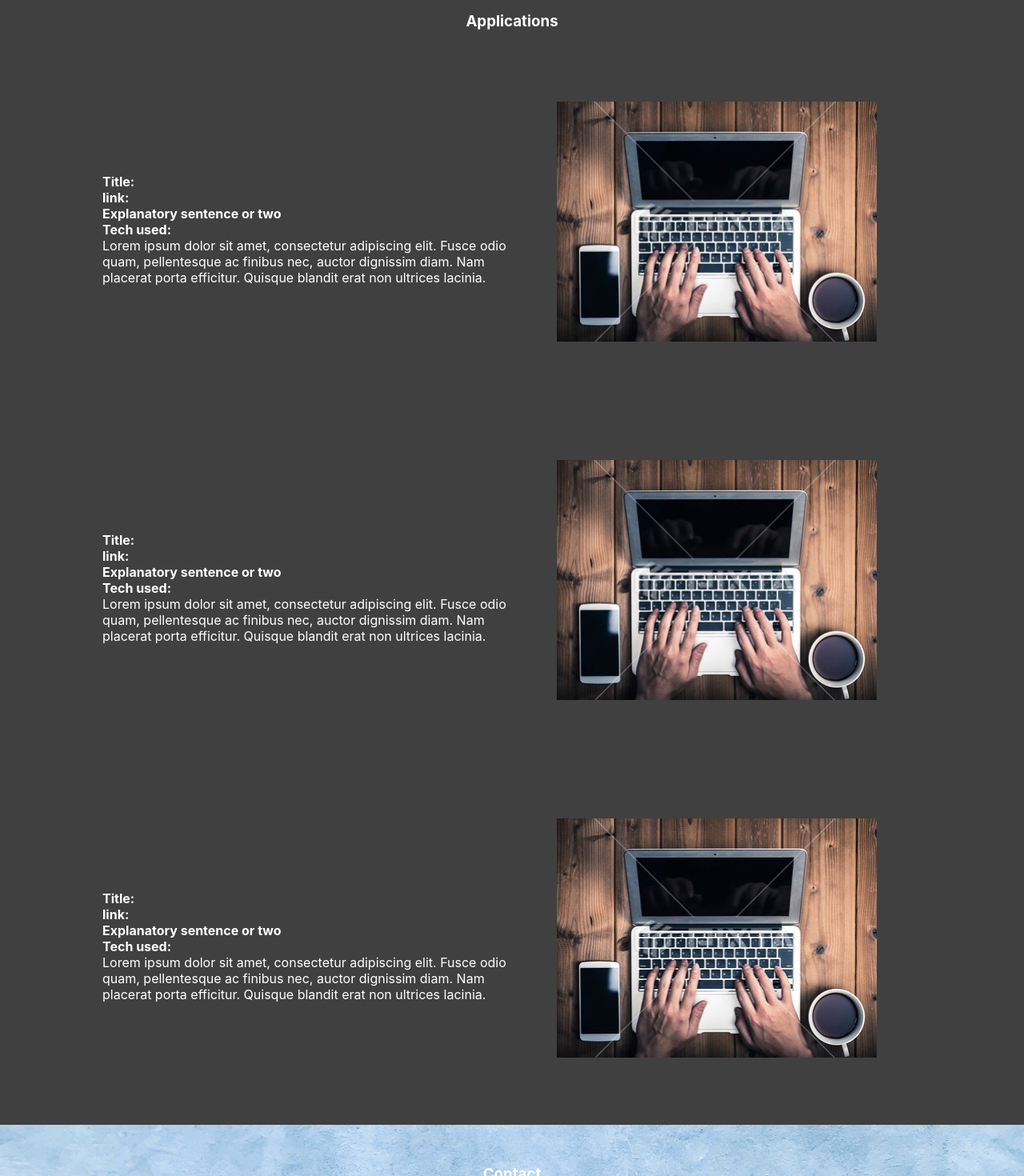
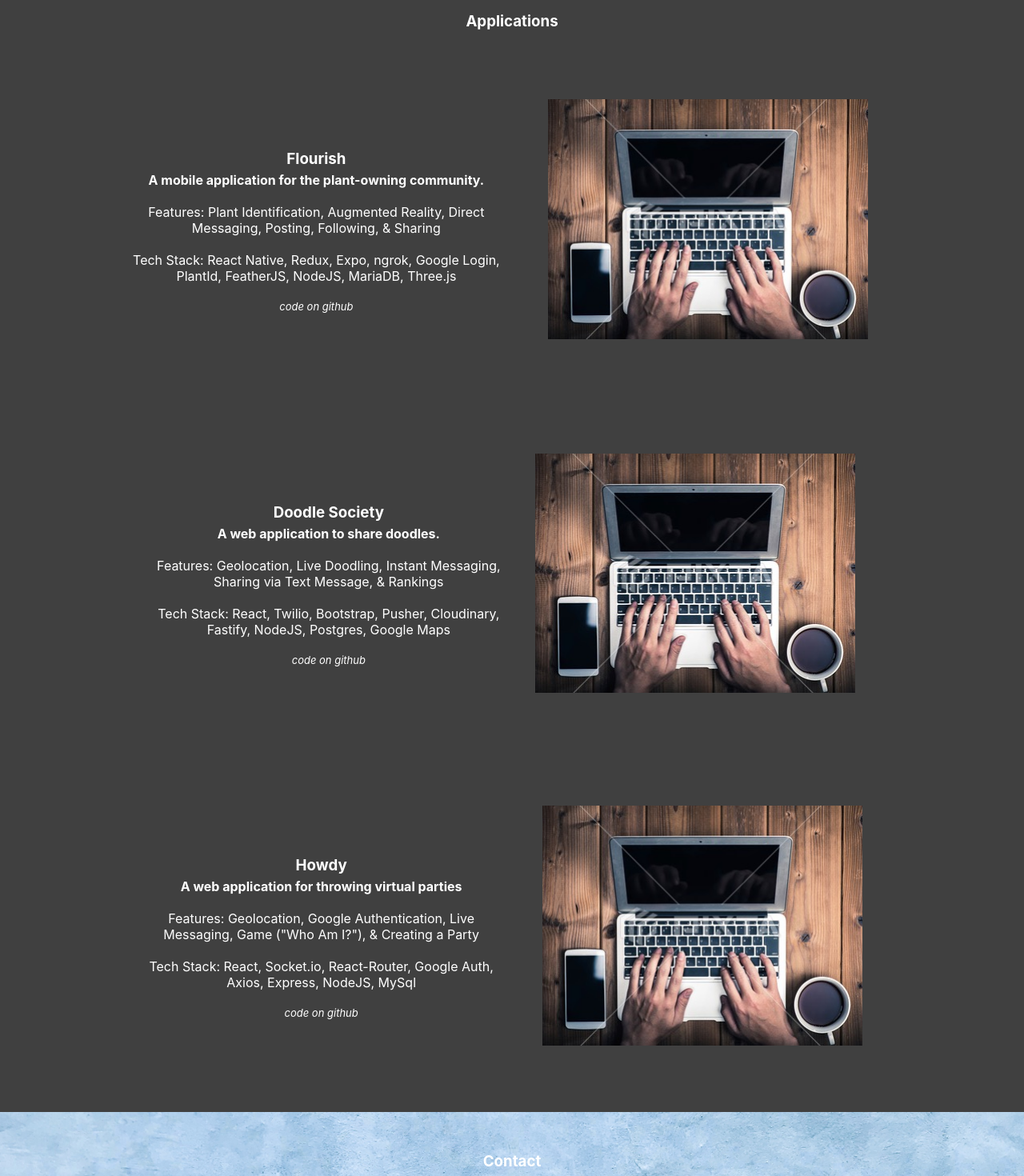
Before and after one commit to jameseaster/about, a React (Create React App) app: page / in a window 1280 px wide. Shown: the part 1440-2910 px from the top of the page at 80% size. Built offline with nearby package versions, Linux system fonts and the light colour scheme.

Commit message:
(feat) add data to about applications page

```diff
--- a/src/components/Applications.jsx
+++ b/src/components/Applications.jsx
@@ -42,12 +42,21 @@
   .app-text {
     flex: 1;
     flex-direction: column;
-    text-align: left;
+    text-align: center;
     align-items: center;
     justify-content: center;
     margin: 10%;
     @media (min-width: 969px) {
       margin: 5% 0% 5% 10%;
+    }
+    a {
+      text-decoration: none;
+      color: #fff;
+      font-size: small;
+      font-style: italic;
+    }
+    a:hover {
+      color: dodgerblue;
     }
   }
   .app-img {
@@ -59,62 +68,79 @@
       padding: 5% 10% 5% 0%;
     }
   }
+  .app-img:hover {
+    filter: brightness(130%);
+  }
 `
 
 const Applications = () => {
   return (
     <ApplicationsStyle id="applications" >
       <h3 className='header'>Applications</h3>
-
       <div className="app-container">
         <div className='app-text'>
-          <h4>Title:</h4>
-          <h4>link:</h4>
-          <h4>Explanatory sentence or two</h4>
-          <h4>Tech used:</h4>
-          <p>
-            Lorem ipsum dolor sit amet, consectetur adipiscing elit.
-            Fusce odio quam, pellentesque ac finibus nec, auctor dignissim
-            diam. Nam placerat porta efficitur. Quisque blandit erat non
-            ultrices lacinia.
+          <h3 style={{margin: '5px'}}>Flourish</h3>
+          <h4>A mobile application for the plant-owning community.</h4>
+          <p style={{margin: '20px 5px 0px 5px'}}>
+            Features: Plant Identification, Augmented Reality, Direct Messaging,
+            Posting, Following, & Sharing
           </p>
+          <p style={{margin: '20px 5px 0px 5px'}}>
+            Tech Stack: React Native, Redux, Expo, ngrok, Google Login, PlantId,
+            FeatherJS, NodeJS, MariaDB, Three.js
+          </p>
+          <a href="https://github.com/Team-GreenDev/flourish" target="_blank" rel="noopener noreferrer">
+            <p style={{margin: '20px 5px 0px 5px'}}>code on github</p>
+          </a>
         </div>
         <div className='app-img'>
-          <img src={laptop} className='img' alt='laptop'></img>
+          <a href="https://github.com/Team-GreenDev/flourish" target="_blank" rel="noopener noreferrer">
+            <img src={laptop} className='img' alt='laptop'></img>
+          </a>
         </div>
       </div>
       <div className="app-container">
         <div className='app-text'>
-          <h4>Title:</h4>
-          <h4>link:</h4>
-          <h4>Explanatory sentence or two</h4>
-          <h4>Tech used:</h4>
-          <p>
-            Lorem ipsum dolor sit amet, consectetur adipiscing elit.
-            Fusce odio quam, pellentesque ac finibus nec, auctor dignissim
-            diam. Nam placerat porta efficitur. Quisque blandit erat non
-            ultrices lacinia.
+          <h3 style={{margin: '5px'}}>Doodle Society</h3>
+          <h4>A web application to share doodles.</h4>
+          <p style={{margin: '20px 5px 0px 5px'}}>
+            Features: Geolocation, Live Doodling, Instant Messaging,
+            Sharing via Text Message, & Rankings
           </p>
+          <p style={{margin: '20px 5px 0px 5px'}}>
+            Tech Stack: React, Twilio, Bootstrap, Pusher, Cloudinary,
+            Fastify, NodeJS, Postgres, Google Maps
+          </p>
+          <a href="https://github.com/team-tauros/doodle-society-1" target="_blank" rel="noopener noreferrer">
+            <p style={{margin: '20px 5px 0px 5px'}}>code on github</p>
+          </a>
         </div>
         <div className='app-img'>
-          <img src={laptop} className='img' alt='laptop'></img>
+          <a href="https://github.com/team-tauros/doodle-society-1" target="_blank" rel="noopener noreferrer">
+            <img src={laptop} className='img' alt='laptop'></img>
+          </a>
         </div>
       </div>
       <div className="app-container">
         <div className='app-text'>
-          <h4>Title:</h4>
-          <h4>link:</h4>
-          <h4>Explanatory sentence or two</h4>
-          <h4>Tech used:</h4>
-          <p>
-            Lorem ipsum dolor sit amet, consectetur adipiscing elit.
-            Fusce odio quam, pellentesque ac finibus nec, auctor dignissim
-            diam. Nam placerat porta efficitur. Quisque blandit erat non
-            ultrices lacinia.
+          <h3 style={{margin: '5px'}}>Howdy</h3>
+          <h4>A web application for throwing virtual parties</h4>
+          <p style={{margin: '20px 5px 0px 5px'}}>
+            Features: Geolocation, Google Authentication, Live Messaging,
+            Game ("Who Am I?"), & Creating a Party
           </p>
+          <p style={{margin: '20px 5px 0px 5px'}}>
+            Tech Stack: React, Socket.io, React-Router, Google Auth, Axios,
+            Express, NodeJS, MySql
+          </p>
+          <a href="https://github.com/team-tauros/Howdy" target="_blank" rel="noopener noreferrer">
+            <p style={{margin: '20px 5px 0px 5px'}}>code on github</p>
+          </a>
         </div>
         <div className='app-img'>
-          <img src={laptop} className='img' alt='laptop'></img>
+          <a href="https://github.com/team-tauros/Howdy" target="_blank" rel="noopener noreferrer">
+            <img src={laptop} className='img' alt='laptop'></img>
+          </a>
         </div>
       </div>
     </ApplicationsStyle>
```
